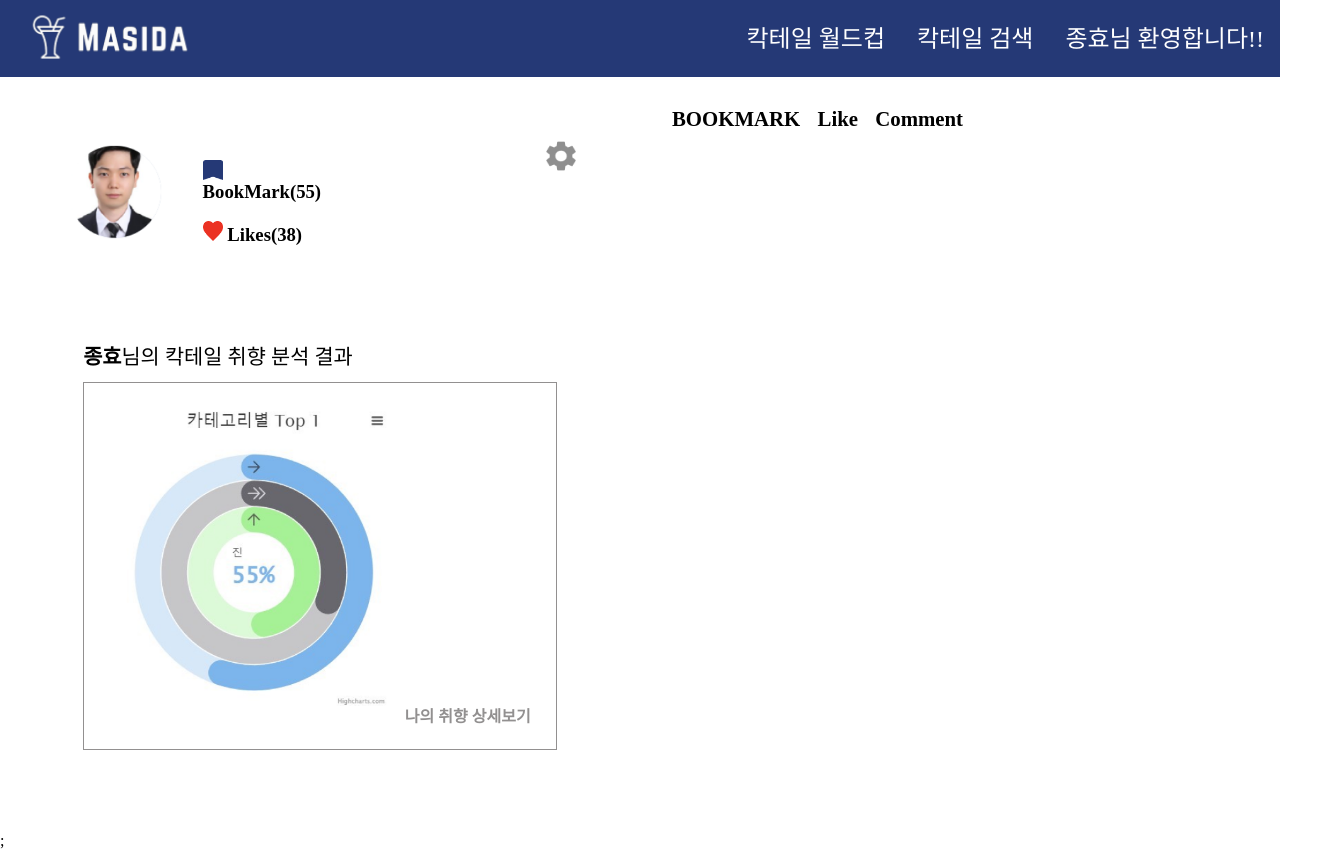
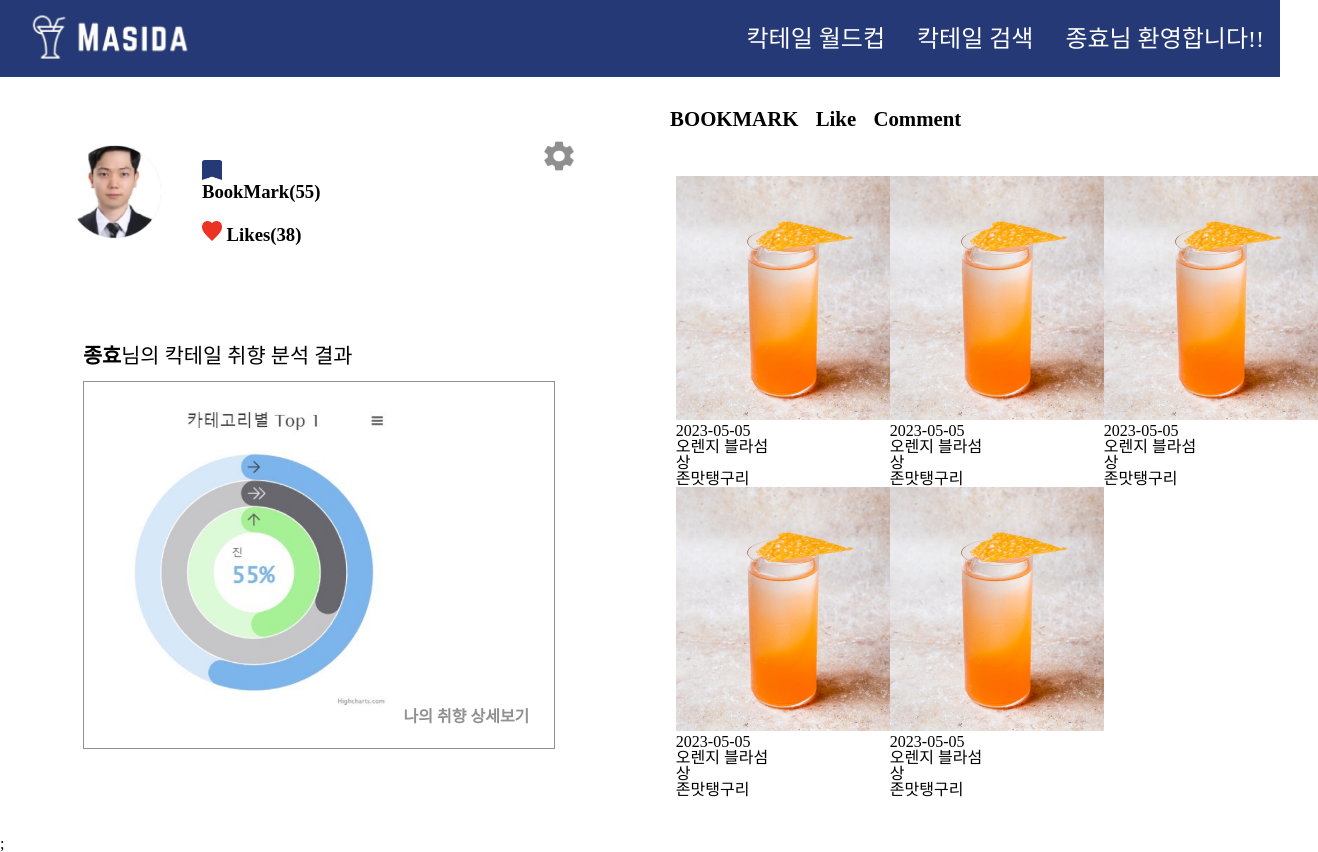
Before and after one commit to jhyun3315/masida, a Next.js app in the folder frontend/: page /mypage in a window 1280 px wide. Both pictures are taken after a click on the element "Comment". Shown: the whole page, 1318 px wide, since content can reach past the window. Built offline with nearby package versions, Linux system fonts and the light colour scheme.

Commit message:
Update MyPage

```diff
--- a/frontend/src/components/MyPage/User_cocktail_list.tsx
+++ b/frontend/src/components/MyPage/User_cocktail_list.tsx
@@ -1,17 +1,9 @@
 import { useState,useEffect } from 'react';
 import style from './User_cocktail_list.module.scss';
 import Link from 'next/link';
-import { My_bookmark_card, My_like_card } from '../UI/Card_ui';
-import { cocktailType } from '@/type/cocktailTypes';
+import { My_bookmark_card, My_like_card,My_comment_card } from '../UI/Card_ui';
+import { cocktailType, mypageCommentType } from '@/type/cocktailTypes';
 
-
-export type bookmarkList = {
-  data: cocktailType[];
-}
-
-export type likeList = {
-  data: cocktailType[];
-}
 
 const User_cocktail_list = () => {
 
@@ -20,15 +12,35 @@ const User_cocktail_list = () => {
   const [comment, commentState] = useState(false);
 
   const BookMarkHandler = () => {
+    if (like) {
+      likeState(!like);
+    } else if (comment) {
+      commentState(!comment);
+    }
+
     bookmarkState(!bookmark);
   };
 
   const LikeHandler = () => {
+    if (bookmark) {
+      bookmarkState(!bookmark);
+    } else if (comment) {
+      commentState(!comment);
+    }
+
     likeState(!like);
   };
   const commentHandler = () => {
-      commentState(!comment);
+     if (bookmark) {
+      bookmarkState(!bookmark);
+    } else if (like) {
+      likeState(!like);
+    }
+
+    commentState(!comment);
   };
+
+
 
   const bookmarkList_props: cocktailType[] = [
     {
@@ -198,6 +210,55 @@ const User_cocktail_list = () => {
   },
   ]
 
+  const commentList_props: mypageCommentType[] = [
+    {
+      cocktail_id: 1,
+	    cocktail_name_ko: "오렌지 블라섬",
+	    cocktail_img: "/assets/image/cocktail.png",
+			cocktail_difficulty_user : "상",
+			comment_content : "존맛탱구리",
+			comment_rating : 3.9,
+      comment_date: "2023-05-05"
+    },
+    {
+      cocktail_id: 2,
+	    cocktail_name_ko: "오렌지 블라섬",
+	    cocktail_img: "/assets/image/cocktail.png",
+			cocktail_difficulty_user : "상",
+			comment_content : "존맛탱구리",
+			comment_rating : 3.9,
+      comment_date: "2023-05-05"
+    },
+    {
+      cocktail_id: 3,
+	    cocktail_name_ko: "오렌지 블라섬",
+	    cocktail_img: "/assets/image/cocktail.png",
+			cocktail_difficulty_user : "상",
+			comment_content : "존맛탱구리",
+			comment_rating : 3.9,
+      comment_date: "2023-05-05"
+    },
+    {
+      cocktail_id: 4,
+	    cocktail_name_ko: "오렌지 블라섬",
+	    cocktail_img: "/assets/image/cocktail.png",
+			cocktail_difficulty_user : "상",
+			comment_content : "존맛탱구리",
+			comment_rating : 3.9,
+      comment_date: "2023-05-05"
+    },
+    {
+      cocktail_id: 5,
+	    cocktail_name_ko: "오렌지 블라섬",
+	    cocktail_img: "/assets/image/cocktail.png",
+			cocktail_difficulty_user : "상",
+			comment_content : "존맛탱구리",
+			comment_rating : 3.9,
+      comment_date: "2023-05-05"
+    },
+
+  ]
+
 
   return (
     <div className={ style.userCocktailList}>
@@ -212,7 +273,10 @@ const User_cocktail_list = () => {
         )}
         {like && likeList_props.map((key) =>
           <My_like_card {...key}/>
-        ) }
+        )}
+        {comment && commentList_props.map((key) =>
+          <My_comment_card {...key}/>
+        )}
       </div>
     </div>
   )
--- a/frontend/src/components/UI/Card_ui.tsx
+++ b/frontend/src/components/UI/Card_ui.tsx
@@ -1,5 +1,5 @@
 import styles from "./Card_ui.module.scss";
-import { cocktailType } from "@/type/cocktailTypes";
+import { cocktailType,mypageCommentType } from "@/type/cocktailTypes";
 import Link from "next/link";
 
 const Detail_recommend_card: React.FC<cocktailType> = (
@@ -184,6 +184,32 @@ const My_like_card: React.FC<cocktailType> = (cocktail: cocktailType) => {
   );
 };
 
+const My_comment_card: React.FC<mypageCommentType> = (cocktail:mypageCommentType) => {
+  return (
+    <>
+     <div>
+        <div>
+          <Link href={`detail/${cocktail.cocktail_id}`}>
+            <img src={ cocktail.cocktail_img}></img>
+          </Link>
+        </div>
+        <div>
+          <div>{ cocktail.comment_date}</div>
+          <div>{ cocktail.cocktail_name_ko}</div>
+        </div>
+        <div>
+          <img></img>
+          <span>{ cocktail.cocktail_difficulty_user}</span>
+          <img></img>
+        </div>
+        <div>
+          { cocktail.comment_content}
+        </div>
+     </div>
+    </>
+  );
+};
+
 // const AnalysisCardComponent: React.FC<AnalysisProps> = ({
 //   analysisCard,
 // }: AnalysisProps) => {
@@ -202,4 +228,5 @@ export {
   Search_result_card,
   My_bookmark_card,
   My_like_card,
+  My_comment_card
 };
```
Also changed, not shown: frontend/src/type/cocktailTypes.tsx (+10 -0 lines).
